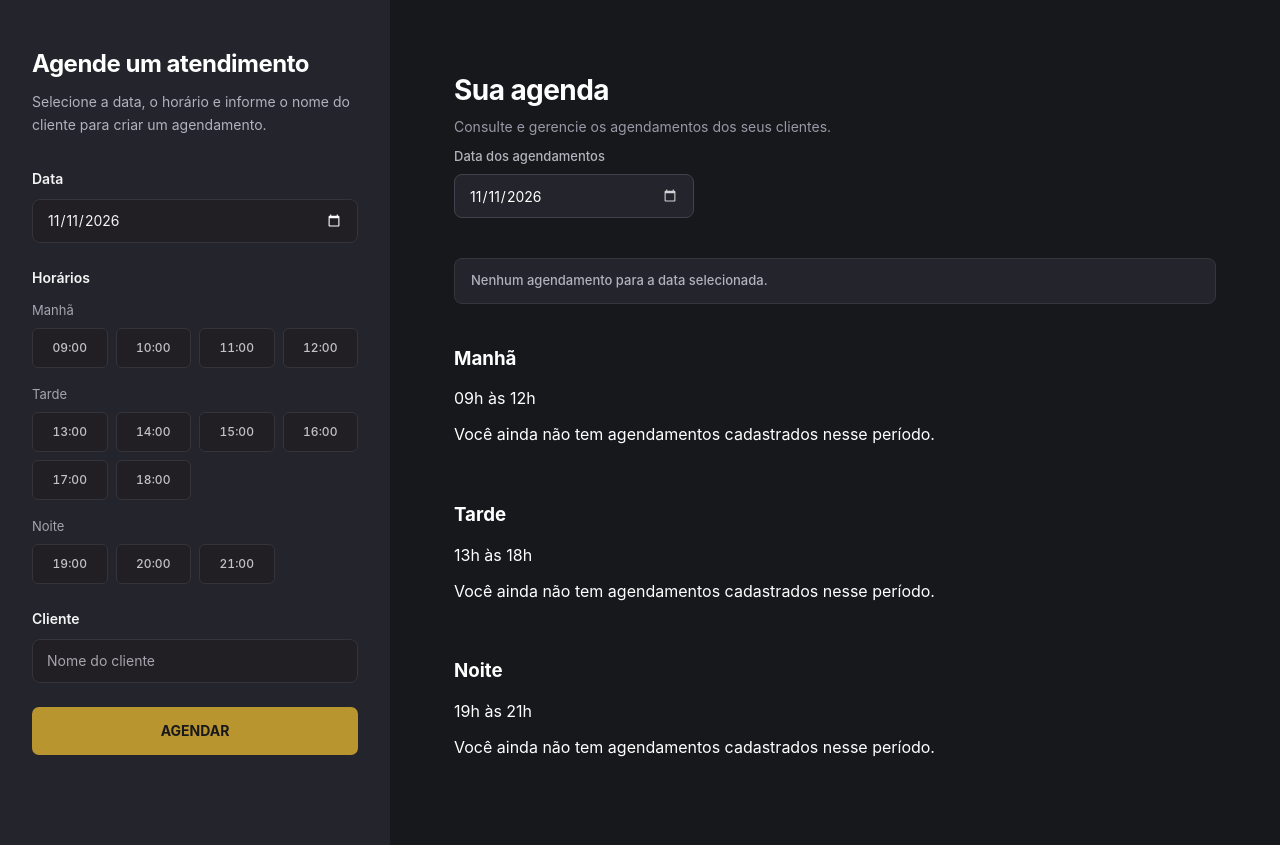
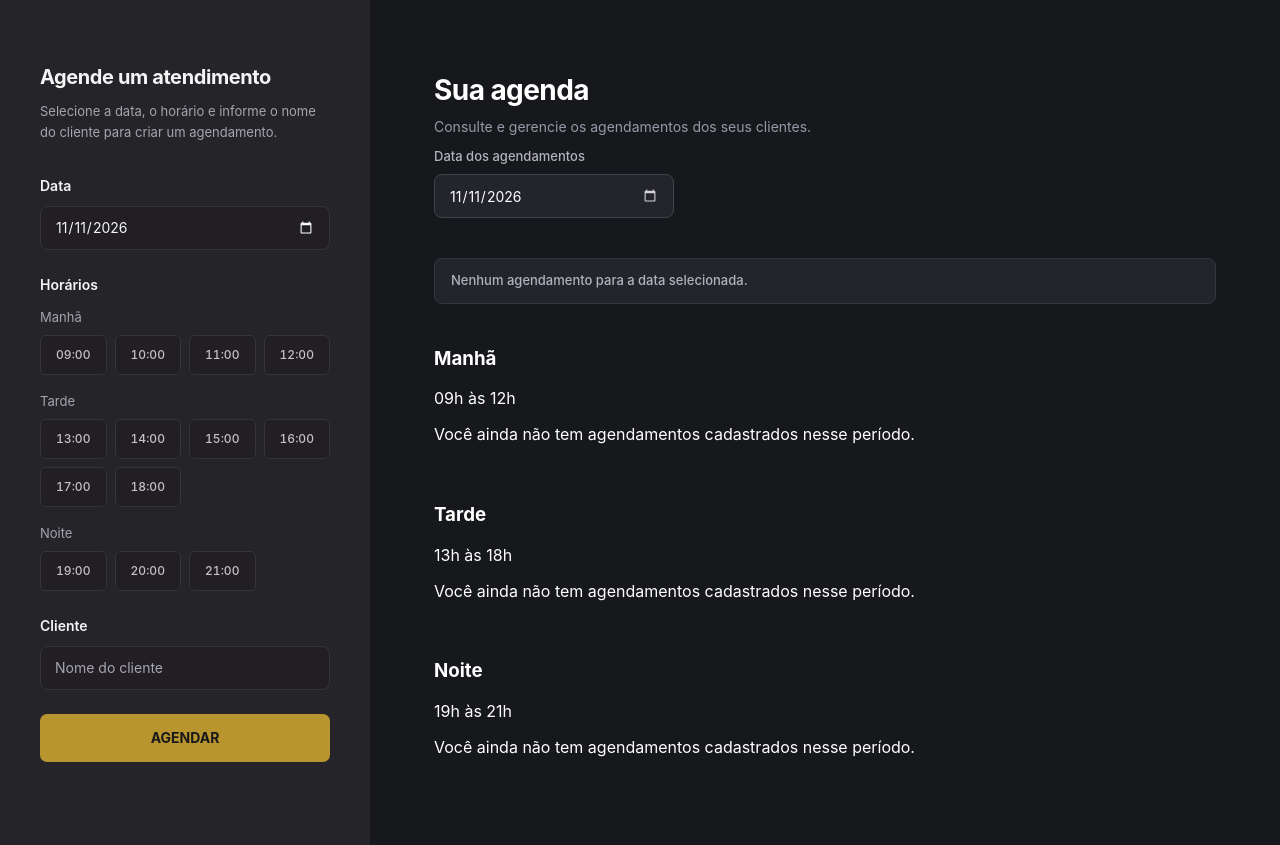
Before and after one commit to wanessags/HairDay, a React (Vite) app: page / in a window 1280 px wide. Built offline with nearby package versions, Linux system fonts and the light colour scheme.

Commit message:
style: ajusta sidebar conforme identidade visual do HairDay

```diff
--- a/src/components/ScheduleSidebar/ScheduleSidebar.css
+++ b/src/components/ScheduleSidebar/ScheduleSidebar.css
@@ -1,41 +1,50 @@
+/* ========================================
+   HairDay — Sidebar
+======================================== */
+
 .schedule-sidebar {
   width: 100%;
   min-width: 0;
   min-height: 100vh;
-  background-color: #23242c;
-  color: #ffffff;
+  flex-shrink: 0;
+  background-color: var(--color-sidebar);
+  color: var(--color-text);
 }
 
 .schedule-sidebar__content {
   width: 100%;
   max-width: 420px;
   margin: 0 auto;
-  padding: 40px 32px;
+  padding: 64px 40px 48px;
 }
+
+/* Cabeçalho */
 
 .schedule-sidebar__header {
   display: flex;
   flex-direction: column;
-  gap: 12px;
+  gap: 10px;
   margin-bottom: 32px;
 }
 
 .schedule-sidebar__title {
   margin: 0;
-  color: #ffffff;
-  font-size: 24px;
+  color: var(--color-text);
+  font-size: 20px;
   font-weight: 700;
-  line-height: 1.3;
+  line-height: 1.35;
   letter-spacing: -0.02em;
 }
 
 .schedule-sidebar__description {
   margin: 0;
-  color: #b2b2bd;
-  font-size: 14px;
+  color: var(--color-text-muted);
+  font-size: 13px;
   font-weight: 400;
   line-height: 1.6;
 }
+
+/* Área do formulário */
 
 .schedule-sidebar__form {
   display: flex;
@@ -44,39 +53,54 @@
   width: 100%;
 }
 
+/* Desktop */
+
 @media (min-width: 1024px) {
   .schedule-sidebar {
-    width: 390px;
-    min-width: 350px;
-    flex-shrink: 0;
-  }
-
-  .schedule-sidebar__content {
-    padding: 48px 32px;
+    width: 370px;
+    min-width: 370px;
   }
 }
 
-@media (max-width: 1023px) {
+/* Tablet */
+
+@media (min-width: 601px) and (max-width: 1023px) {
   .schedule-sidebar {
     min-height: auto;
   }
 
   .schedule-sidebar__content {
     max-width: 600px;
-    padding: 32px 24px;
+    padding: 40px 32px;
   }
 }
 
-@media (max-width: 480px) {
+/* Celular */
+
+@media (max-width: 600px) {
+  .schedule-sidebar {
+    min-height: auto;
+  }
+
   .schedule-sidebar__content {
-    padding: 28px 20px;
+    padding: 32px 24px;
+  }
+
+  .schedule-sidebar__header {
+    margin-bottom: 28px;
   }
 
   .schedule-sidebar__title {
-    font-size: 22px;
+    font-size: 19px;
   }
 
   .schedule-sidebar__description {
-    font-size: 14px;
+    font-size: 13px;
   }
 }
+
+@media (max-width: 380px) {
+  .schedule-sidebar__content {
+    padding: 28px 16px;
+  }
+}
```
Also changed, not shown: 1 other file (tests, documents, lock files or other folders).
